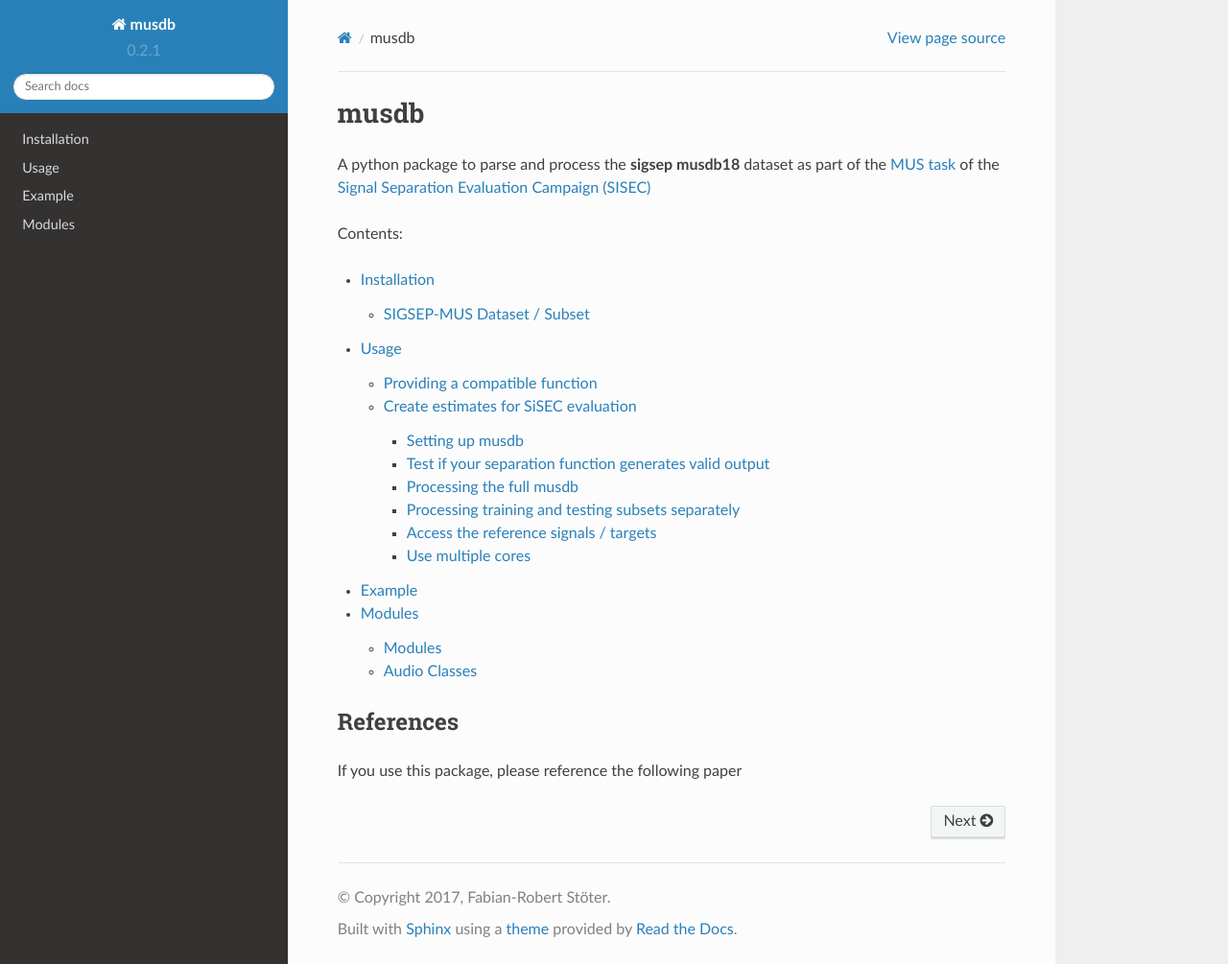
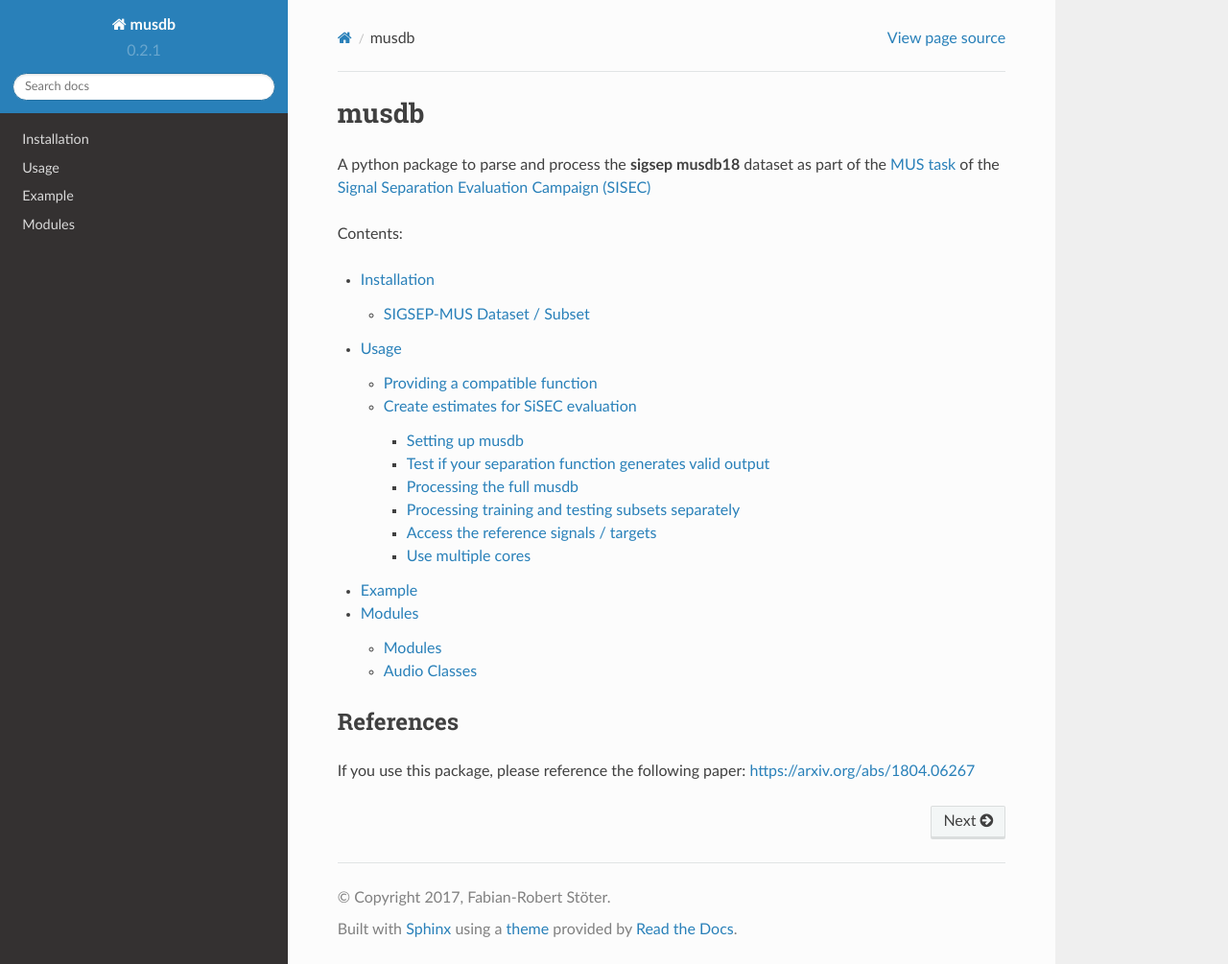
Before and after one commit to sigsep/sigsep-mus-db, a Sphinx documentation site: the page built from docs/index.rst, in a window 1280 px wide and 1005 px high. Shown: the whole window at 96% size. Built offline with Sphinx 7.4.7 and the Read the Docs theme 2.0.0, drawn with Linux system fonts in a browser that asks for light colours; part of the change alters nothing that is shown.

Commit message:
Update index.rst to include paper

```diff
--- a/docs/index.rst
+++ b/docs/index.rst
@@ -20,6 +20,6 @@ Contents:
 References
 ~~~~~~~~~~
 
-If you use this package, please reference the following paper
+If you use this package, please reference the following paper: https://arxiv.org/abs/1804.06267
 
 .. code:: tex
```
